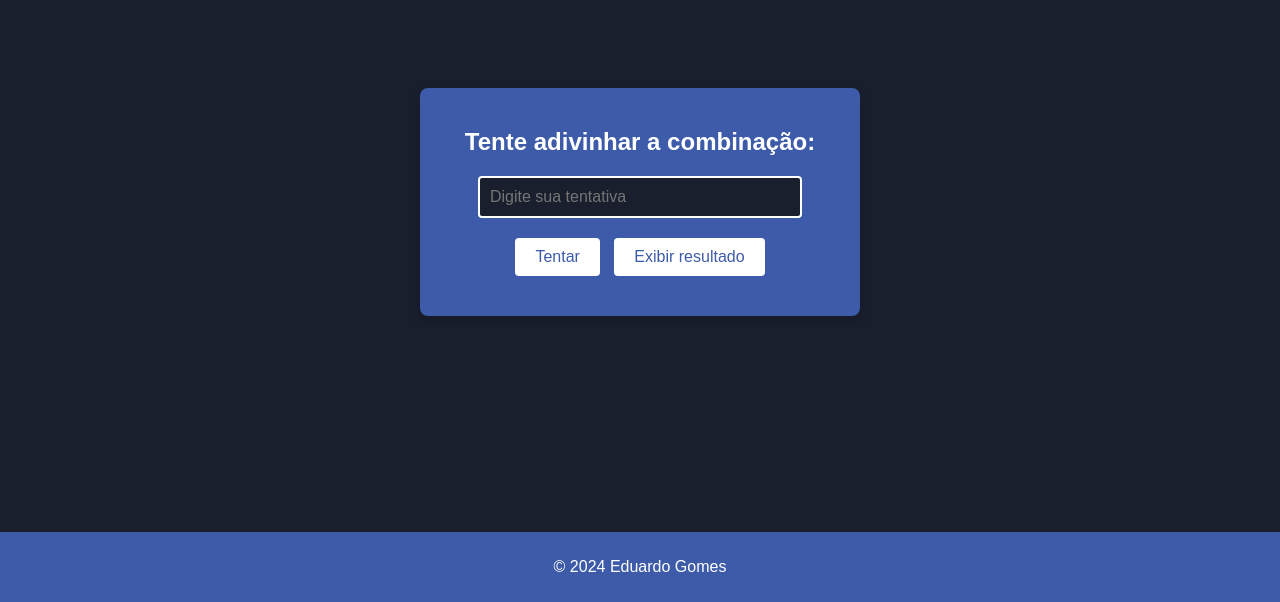
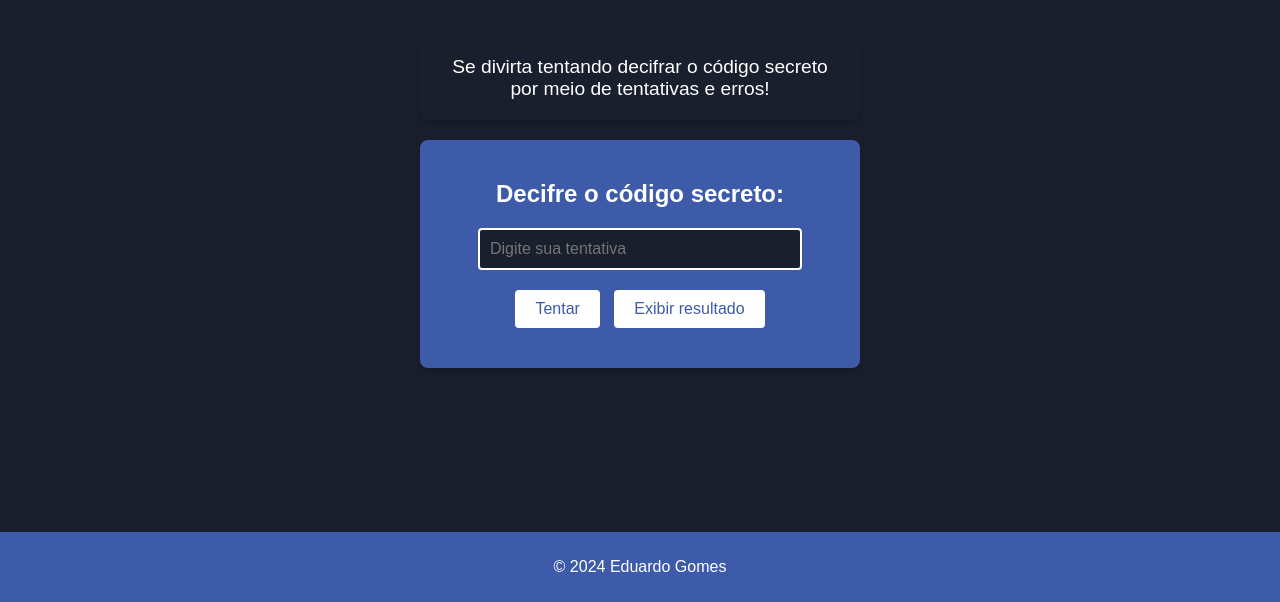
Before and after one commit to eduardgomes/progracaoweb2024.4, a plain HTML site: page ex10_jogodasenha/index.html in a window 1280 px wide. Shown: the part 198-800 px from the top of the page. Drawn offline with Linux system fonts and the light colour scheme.

Commit message:
ultimas alteracoes html css jogosenha

```diff
--- a/ex10_jogodasenha/index.html
+++ b/ex10_jogodasenha/index.html
@@ -8,8 +8,12 @@
 </head>
 <body>
 
+    <section id="intro">
+        <p>Se divirta tentando decifrar o código secreto por meio de tentativas e erros!</p>
+    </section>
+
     <section id="game">
-        <h2>Tente adivinhar a combinação:</h2>
+        <h2>Decifre o código secreto:</h2>
         <input type="text" id="guess" maxlength="4" placeholder="Digite sua tentativa">
         <button onclick="checkGuess()">Tentar</button>
         <button onclick="showCombination()">Exibir resultado</button>
--- a/ex10_jogodasenha/style.css
+++ b/ex10_jogodasenha/style.css
@@ -9,6 +9,22 @@ body {
     align-items: center;
     justify-content: center;
     height: 100vh;
+}
+
+#intro {
+    color: white;
+    padding: 20px;
+    text-align: center;
+    margin-bottom: 20px;
+    border-radius: 8px;
+    width: 90%;
+    max-width: 400px;
+    box-shadow: 0 4px 8px rgba(0, 0, 0, 0.2);
+}
+
+#intro p {
+    margin: 0;
+    font-size: 1.2em;
 }
 
 #game {
```
